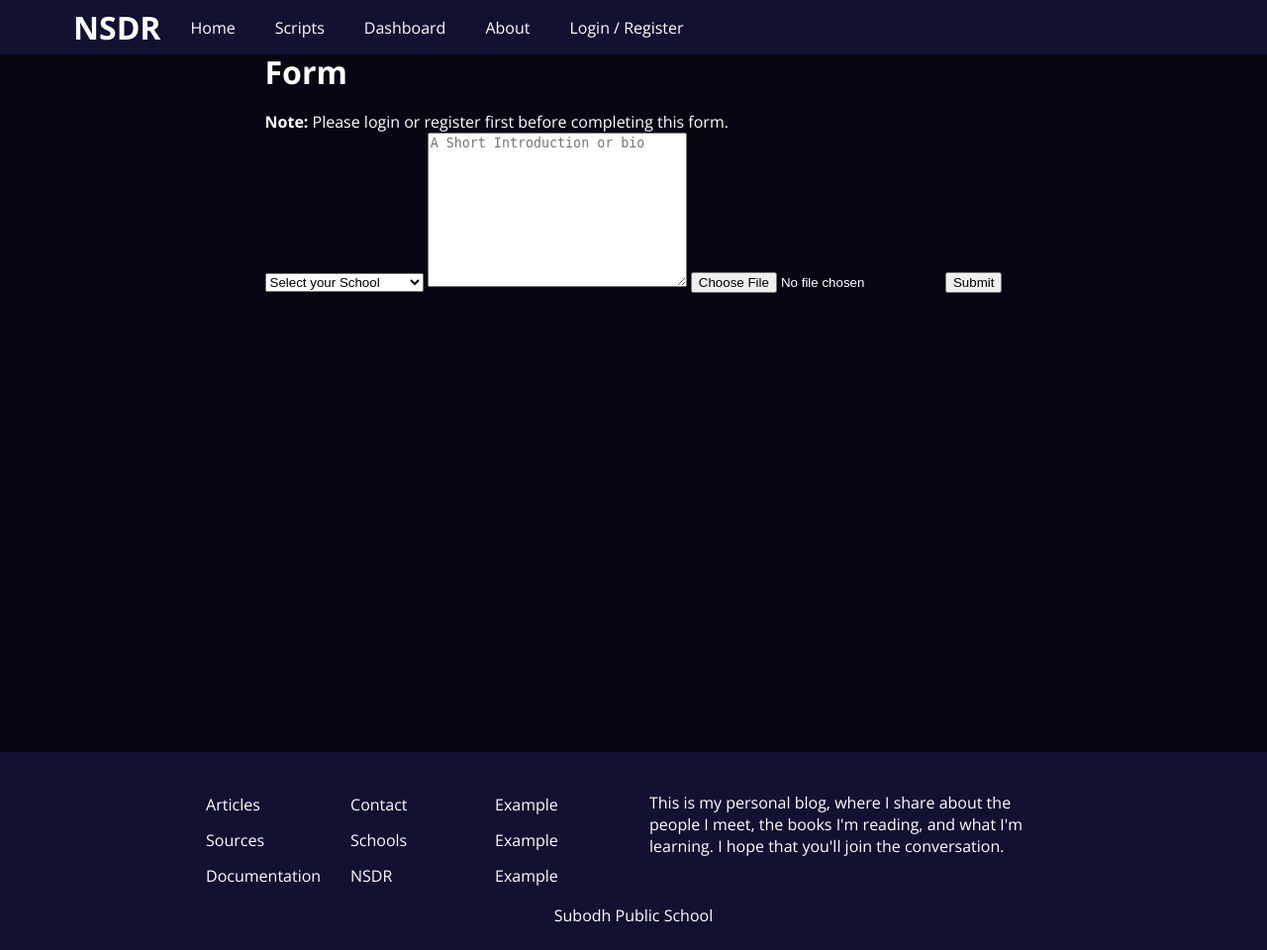
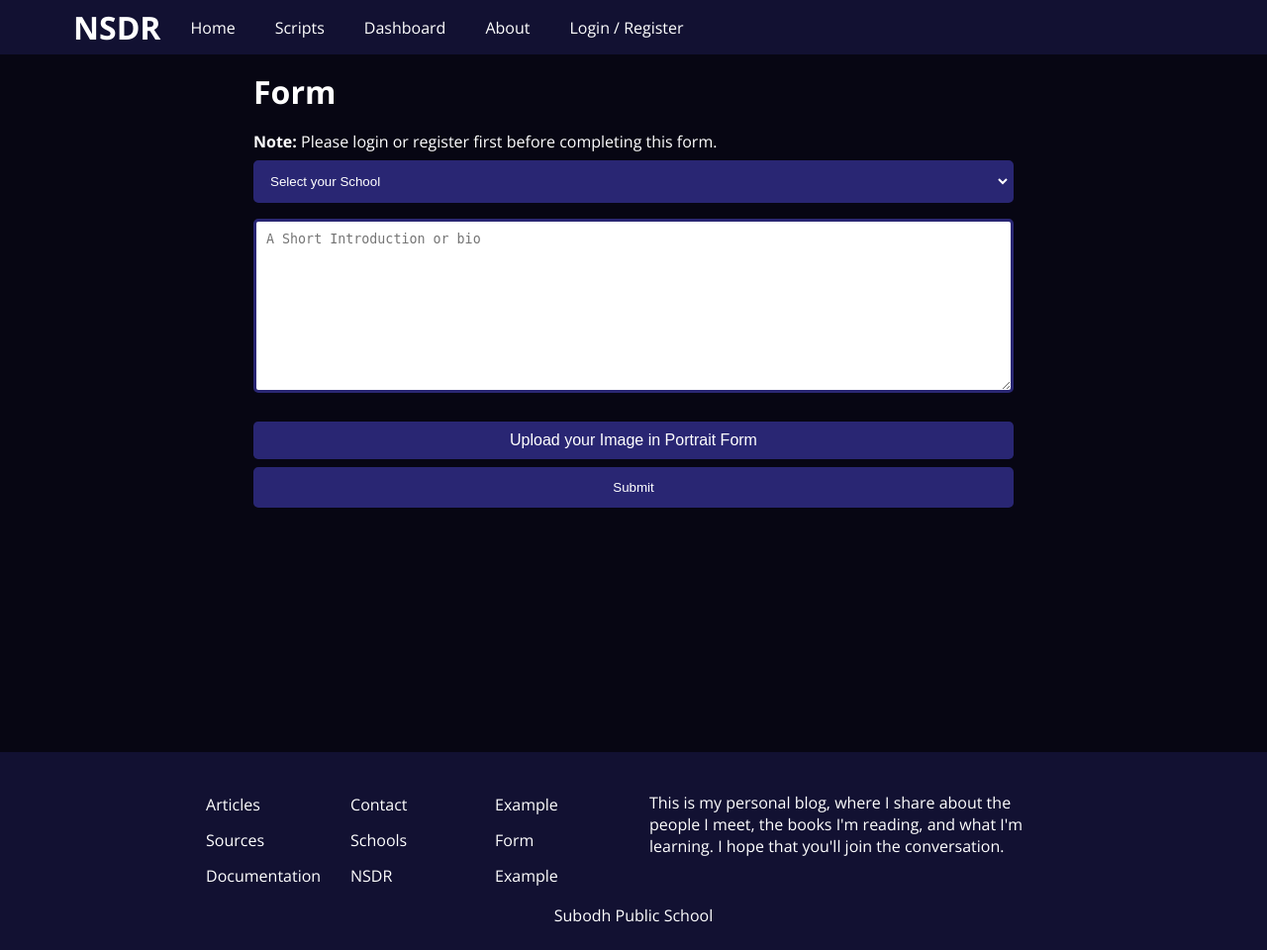
Before and after one commit to kushjain1105/NSDR, a Django app: page /form in a window 1280 px wide. Shown: the whole page at 99% size. Run offline with Django 3.2, Linux system fonts and the light colour scheme; data comes from the database, SQL or seed files in the repository; both versions use the stored data as it was after the commit; style sheets or scripts are compiled from the project's sources.

Commit message:
Completed Form

```diff
--- a/Home/static/Home/style/form.css
+++ b/Home/static/Home/style/form.css
@@ -216,6 +216,52 @@ footer .copyright {
 }
 
 .container {
-  max-width: 60vw;
-  margin: 0 auto;
+  width: clamp(60vw, 90%, 90vw);
+  margin: 20px auto;
+}
+.container input, .container textarea, .container select {
+  width: 100%;
+  margin: 0.6em 0;
+  padding: 10px;
+  border: 3px solid var(--color5);
+  border-radius: 5px;
+}
+.container #file-upload {
+  display: none;
+}
+.container select {
+  background-color: var(--color5);
+  color: white;
+}
+.container label {
+  background-color: var(--color5);
+  color: white;
+  padding: 10px;
+  font-family: sans-serif;
+  border-radius: 0.3rem;
+  cursor: pointer;
+  margin-top: 1rem;
+  width: 100%;
+  text-align: center;
+}
+.container label:hover {
+  transition: 0.3s ease-in-out;
+  background-color: var(--color4);
+}
+.container .fileUpload {
+  display: inline-block;
+}
+.container input[type=submit] {
+  background-color: var(--color5);
+  color: white;
+}
+.container input[type=submit]:hover {
+  cursor: pointer;
+  background-color: var(--color4);
+  transition: 0.2s ease-in-out;
+}
+@media (min-width: 43.75em) {
+  .container {
+    width: clamp(40vw, 90%, 60vw);
+  }
 }/*# sourceMappingURL=form.css.map */
--- a/Home/static/Home/style/form.scss
+++ b/Home/static/Home/style/form.scss
@@ -1,9 +1,58 @@
 @forward "globals";
+@use "util" as u;
+.container {
+    width: clamp(60vw, 90%, 90vw);
+    margin: 20px auto;
 
-.container {
-    max-width: 60vw;
+    input, textarea, select {
+        width: 100%;
+        margin: 0.6em 0;
+        padding: 10px;
+        border: 3px solid var(--color5);
+        border-radius: 5px;
+    }
+    #file-upload {
+        display: none;
+    }
+    select {
+        background-color: var(--color5);
+        color: white;
+
+    }
+
+    label {
+        background-color: var(--color5);
+        color: white;
+        padding: 10px;
+        font-family: sans-serif;
+        border-radius: 0.3rem;
+        cursor: pointer;
+        margin-top: 1rem;
+        width: 100%;
+        text-align: center;
+    }
+
+    label:hover {
+        transition: 0.3s ease-in-out;
+        background-color: var(--color4);
+    }
+
+    .fileUpload {
+        display: inline-block;
+    }
+    input[type=submit] {
+        background-color: var(--color5);
+        color: white;
+    }
 
 
+    input[type=submit]:hover {
+        cursor: pointer;
+        background-color: var(--color4);
+        transition: 0.2s ease-in-out;
+    }
 
-    margin: 0 auto;
+    @include u.breakpoint(medium) {
+        width: clamp(40vw, 90%, 60vw);
+    }
 }
--- a/Home/templates/Home/form.html
+++ b/Home/templates/Home/form.html
@@ -25,7 +25,10 @@
                 {% endfor %}
             </select>
             <textarea name="bio" id="" cols="30" rows="10" placeholder="A Short Introduction or bio"></textarea>
-            <input type="file" name="image" accept="image/png, image/jpeg, image/jpg">
+
+            <input type="file" name="image" id="file-upload" accept="image/png, image/jpeg, image/jpg">
+            <label for="file-upload" class="fileUpload">Upload your Image in Portrait Form </label>
+
             <input type="submit" value="Submit">
         </form>
     </div>
--- a/Home/templates/Home/layout.html
+++ b/Home/templates/Home/layout.html
@@ -58,7 +58,7 @@
                     <a href="#">Example</a>
                     <a href="#">Sources</a>
                     <a href="#">Schools</a>
-                    <a href="#">Example</a>
+                    <a href="{% url 'Home:form' %}">Form</a>
                     <a href="#">Documentation</a>
                     <a href="#">NSDR</a>
                     <a href="#">Example</a>
```
Also changed, not shown: db.sqlite3, 1 other file.
